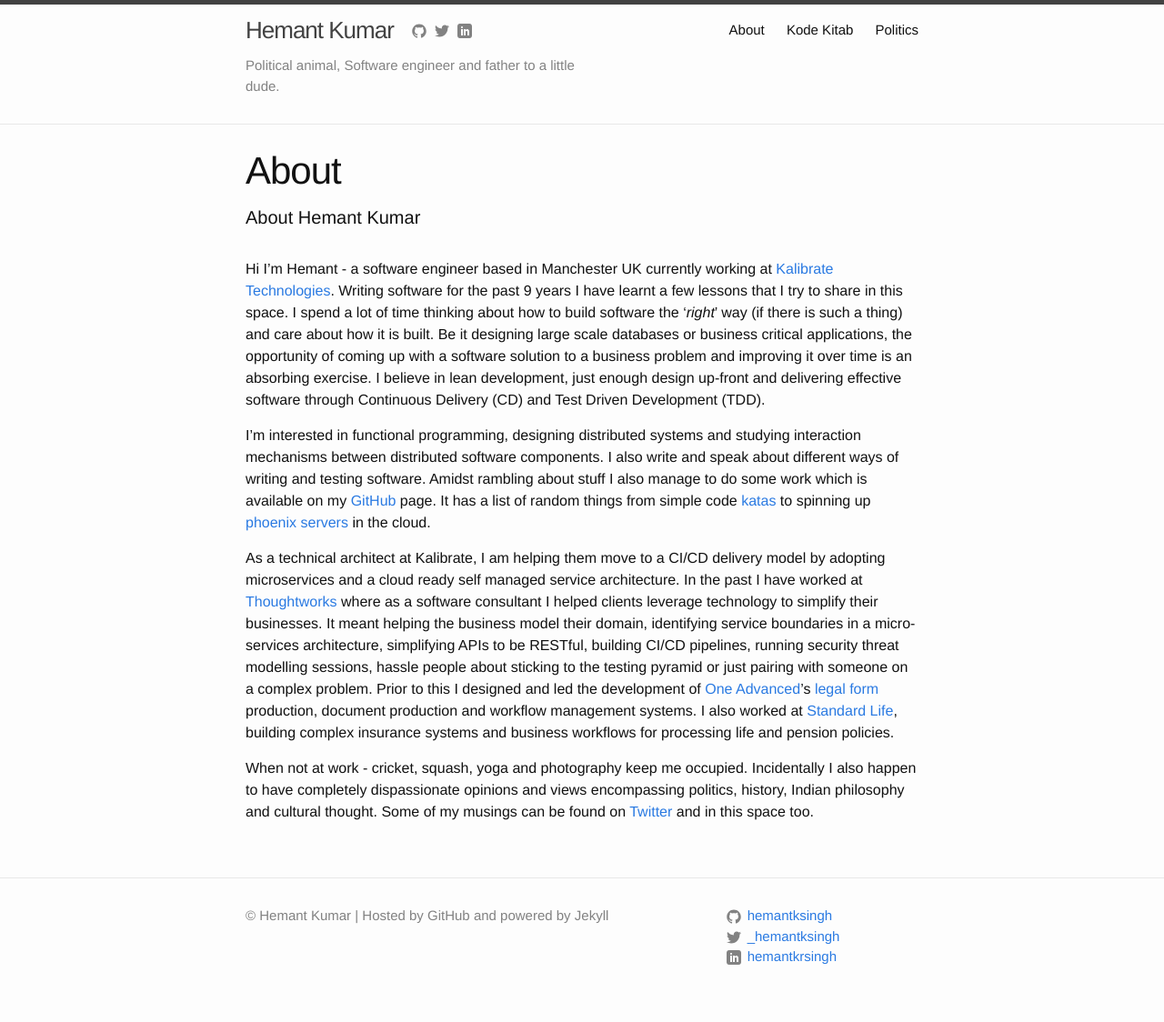
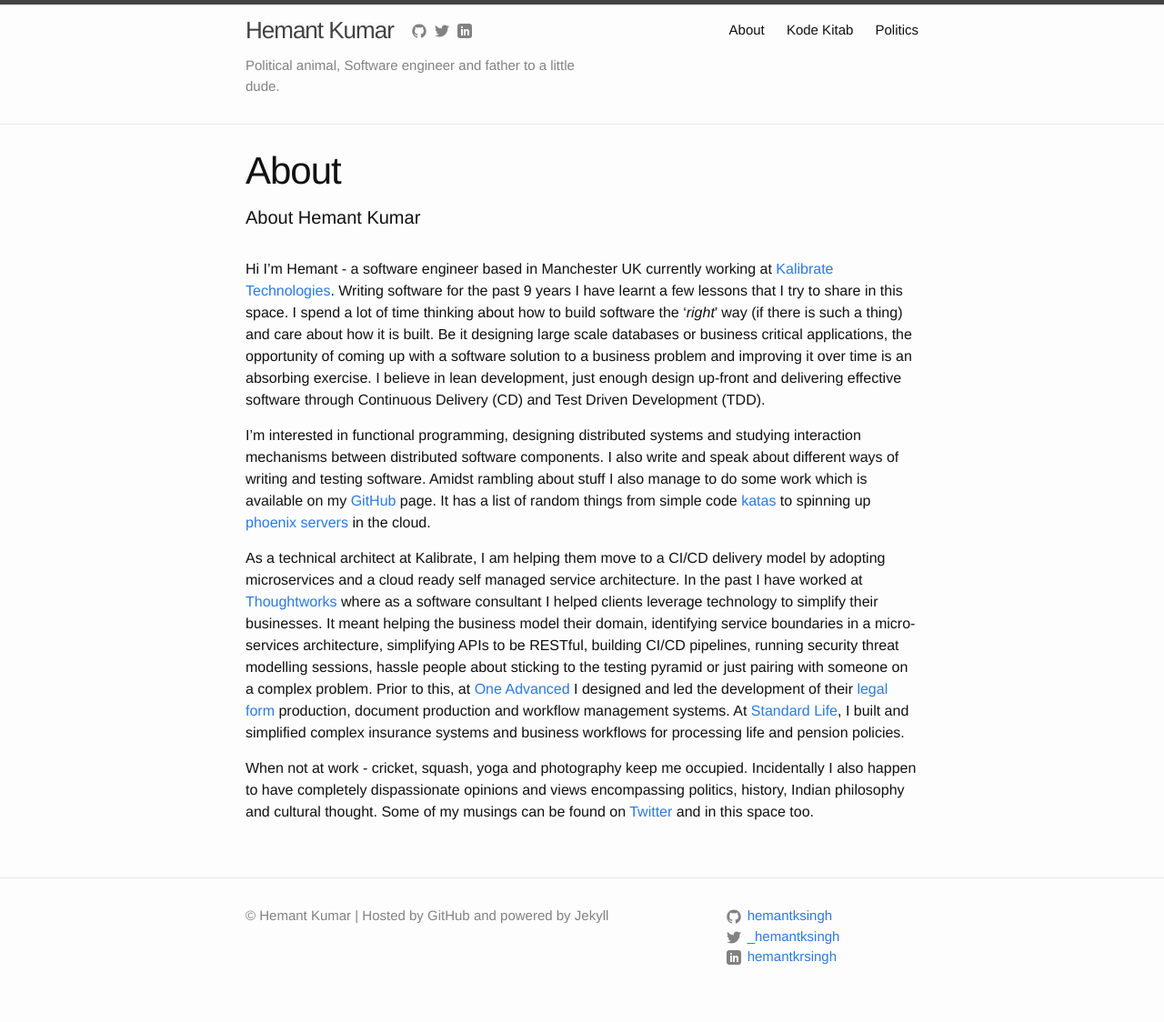
Before and after one commit to hemantksingh/hemantksingh.github.io, a Jekyll site: the page built from about.md, in a window 1280 px wide. Shown: the whole page at 91% size. Built offline with Jekyll 4.4.1, drawn with Linux system fonts in a browser that asks for light colours.

Commit message:
Updates experience.

```diff
--- a/about.md
+++ b/about.md
@@ -9,6 +9,6 @@ Hi I'm Hemant - a software engineer based in Manchester UK currently working at
 
 I'm interested in functional programming, designing distributed systems and studying interaction mechanisms between distributed software components. I also write and speak about different ways of writing and testing software. Amidst rambling about stuff I also manage to do some work which is available on my [GitHub](https://github.com/hemantksingh) page. It has a list of random things from simple code [katas](https://github.com/hemantksingh/Katas) to spinning up [phoenix servers](http://martinfowler.com/bliki/PhoenixServer.html) in the cloud.
 
-As a technical architect at Kalibrate, I am helping them move to a CI/CD delivery model by adopting microservices and a cloud ready self managed service architecture. In the past I have worked at [Thoughtworks](https://thoughtworks.com) where as a software consultant I helped clients leverage technology to simplify their businesses. It meant helping the business model their domain, identifying service boundaries in a micro-services architecture, simplifying APIs to be RESTful, building CI/CD pipelines, running security threat modelling sessions, hassle people about sticking to the testing pyramid or just pairing with someone on a complex problem. Prior to this I designed and led the development of [One Advanced](https://www.oneadvanced.com/)'s [legal form](https://www.oneadvanced.com/solutions/market-solutions/legal-forms/) production, document production and workflow management systems. I also worked at [Standard Life](http://standardlife.co.uk/), building complex insurance systems and business workflows for processing life and pension policies.
+As a technical architect at Kalibrate, I am helping them move to a CI/CD delivery model by adopting microservices and a cloud ready self managed service architecture. In the past I have worked at [Thoughtworks](https://thoughtworks.com) where as a software consultant I helped clients leverage technology to simplify their businesses. It meant helping the business model their domain, identifying service boundaries in a micro-services architecture, simplifying APIs to be RESTful, building CI/CD pipelines, running security threat modelling sessions, hassle people about sticking to the testing pyramid or just pairing with someone on a complex problem. Prior to this, at [One Advanced](https://www.oneadvanced.com/) I designed and led the development of their [legal form](https://www.oneadvanced.com/solutions/market-solutions/legal-forms/) production, document production and workflow management systems. At [Standard Life](http://standardlife.co.uk/), I built and simplified complex insurance systems and business workflows for processing life and pension policies.
 
 When not at work - cricket, squash, yoga and photography keep me occupied. Incidentally I also happen to have completely dispassionate opinions and views encompassing politics, history, Indian philosophy and cultural thought. Some of my musings can be found on [Twitter](https://twitter.com/_hemantksingh) and in this space too.
```
